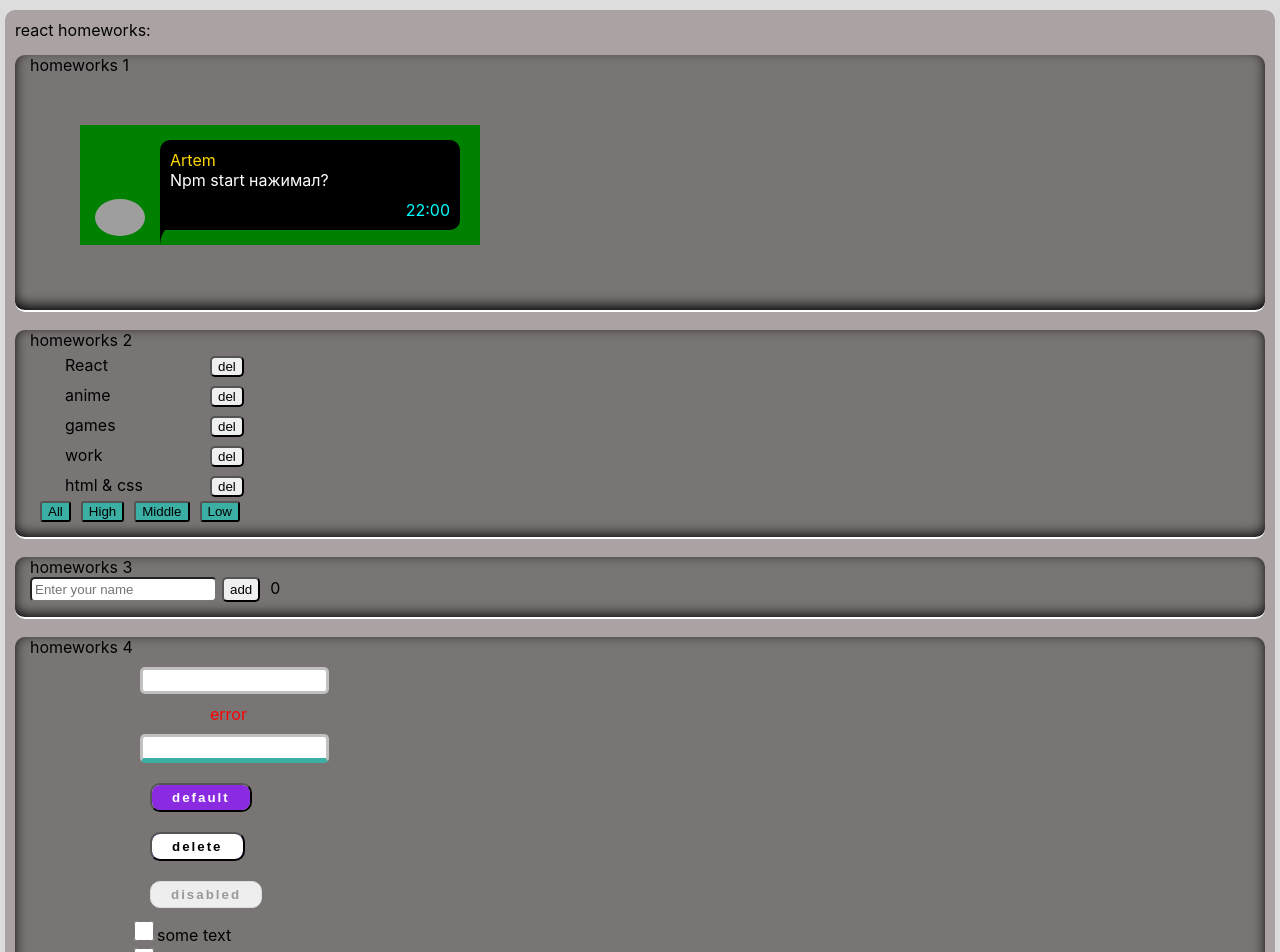
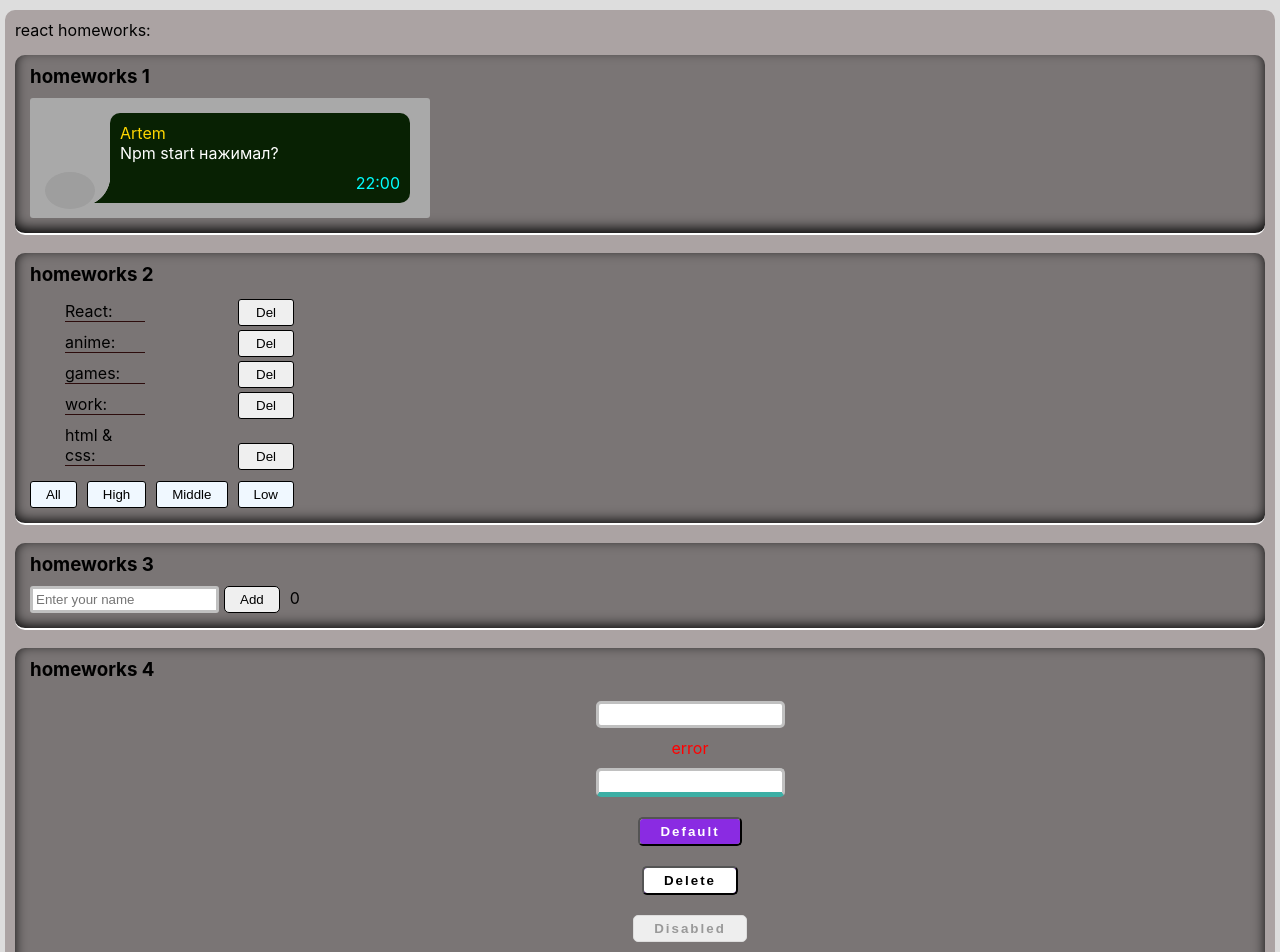
Before and after one commit to Deliriumbad/incubator-homeworks, a React (Create React App) app: page / in a window 1280 px wide. Shown: the top 952 px of the page. Built offline with nearby package versions, Linux system fonts and the light colour scheme; grey boxes are pictures that could not be loaded.

Commit message:
start commit

```diff
--- a/src/p2-homeworks/h1/HW1.tsx
+++ b/src/p2-homeworks/h1/HW1.tsx
@@ -12,7 +12,7 @@ const messageData = {
 function HW1() {
     return (
         <div className={s.container}>
-            homeworks 1
+            <h3>homeworks 1</h3>
             <Message
                 avatar={messageData.avatar}
                 name={messageData.name}
--- a/src/p2-homeworks/h1/Message.module.css
+++ b/src/p2-homeworks/h1/Message.module.css
@@ -9,17 +9,22 @@
     box-shadow: inset 0 -5px 13px -1px black;
 }
 
+.container h3 {
+    margin: 10px 0;
+}
+
 .wrapper {
-    background-color: green;
+    background-color: darkgray;
+    /*background-color: #aba3a3;*/
     display: flex;
     flex-direction: row;
     width: 400px;
-    margin: 50px;
     position: relative;
+    border-radius: 3px;
 }
 
 .contentWrapper {
-    background-color: black;
+    background-color: #082103;
     width: 300px;
     margin: 15px 0;
     padding: 10px 0;
@@ -34,12 +39,12 @@
 
 .contentWrapper::before {
     content: "";
+    width: 30px;
+    height: 27px;
     position: absolute;
-    bottom: -40px;
-    height: 50px;
-    width: 25px;
-    border-top-left-radius: 25px;
-    box-shadow: 0 -13px 0 0 black;
+    bottom: 0;
+    left: -30px;
+    background: radial-gradient(circle at 0px 0px, transparent, transparent 30px, #082103 30.7px);
 }
 
 .avatar img {
--- a/src/p2-homeworks/h2/Affair.tsx
+++ b/src/p2-homeworks/h2/Affair.tsx
@@ -20,10 +20,10 @@ export const Affair: React.FC<AffairPropsType> = (props) => {
     return (
         <div>
             <div className={s.affair}>
-                {affair.name}
+                {affair.name}:
             </div>
             <div className={s.button}>
-                <button onClick={deleteCallback}>del</button>
+                <button onClick={deleteCallback}>Del</button>
             </div>
         </div>
     );
--- a/src/p2-homeworks/h2/Affairs.module.css
+++ b/src/p2-homeworks/h2/Affairs.module.css
@@ -9,44 +9,50 @@
     box-shadow: inset 0 -3px 13px -1px black;
 }
 
-
-.hW2 {
-    height: 260px;
-}
-
-.someClass {
+.container h3 {
+    margin: 10px 0;
 }
 
 .affair {
     margin: 5px 35px;
     display: inline-block;
     width: 80px;
+    border-bottom: 1px solid #2c0c0c;
 }
 
 .button {
     display: inline-block;
-    margin-left: 30px;
+    margin-left: 58px;
 }
 
 .button button {
-   border-radius: 5px;
+    border-radius: 3px;
+    border: solid 1px;
+    padding: 5px 17px;
 }
 
 .button button:hover {
-    color: #8a7378;
-    background-color: aquamarine;
+    box-shadow: 0 0 10px 0 #8a2be2 inset, 0 0 10px 2px white;
+    color: black;
+    border: 1px solid white;
+    transition: .3s;
+    cursor: pointer;
 }
 
 .filterButton {
-    margin-left: 10px;
-    background-color: #3cafa5;
+    border: solid 1px;
+    margin: 10px 10px 0 0;
+    background-color: aliceblue;
     border-radius: 3px;
+    padding: 5px 15px;
+    cursor: pointer;
 }
 
 .filterButton:focus {
-    background-color: #ffe17f;
+    background-color: maroon;
+    color: white;
 }
 
 .filterButton:hover {
-    background-color: darkseagreen;
+    box-shadow: 0 0 10px 0 #8a2be2 inset, 0 0 10px 2px white;
 }
--- a/src/p2-homeworks/h2/HW2.tsx
+++ b/src/p2-homeworks/h2/HW2.tsx
@@ -46,7 +46,7 @@ function HW2() {
 
     return (
         <div className={s.container}>
-            homeworks 2
+            <h3>homeworks 2</h3>
             <Affairs
                 data={filteredAffairs}
                 setFilter={setFilter}
--- a/src/p2-homeworks/h3/Greeting.module.css
+++ b/src/p2-homeworks/h3/Greeting.module.css
@@ -9,6 +9,9 @@
     box-shadow: inset 0 -3px 13px -1px black;
 }
 
+.container h3 {
+    margin: 10px 0;
+}
 
 .error {
     border: 1px solid mediumvioletred;
@@ -32,26 +35,29 @@
 }
 
 .button {
-    height: 25px;
     border-radius: 5px;
+    padding: 5px 15px;
+    border: 1px solid;
 }
 
 .button:hover {
-    background-color: darkseagreen;
-    height: 25px;
+    box-shadow: 0 0 10px 0 #8a2be2 inset, 0 0 10px 2px white;
+    cursor: pointer;
 }
 
 .wrapper input {
     height: 15px;
     padding: 3px;
-    border-radius: 5px;
+    border-radius: 3px;
     margin-right: 5px;
+    border: 3px solid #c0c0c0;
 }
 
 .wrapper input:hover {
-    background-color: darkseagreen;
+    background-color: lightblue;
 }
 
 .wrapper input:focus {
-    background-color: darkseagreen;
+    background-color: lightblue;
+    outline: none;
 }
--- a/src/p2-homeworks/h3/Greeting.tsx
+++ b/src/p2-homeworks/h3/Greeting.tsx
@@ -29,7 +29,7 @@ export const Greeting: React.FC<GreetingPropsType> = (props) => {
                    onBlur={onBlurHandler}
                    placeholder={placeholder}
             />
-            <button onClick={addUser} className={s.button}>add</button>
+            <button onClick={addUser} className={s.button}>Add</button>
             <span className={s.counter}>{totalUsers}</span>
             <div className={errorTextClass}>{error}</div>
         </div>
--- a/src/p2-homeworks/h3/HW3.tsx
+++ b/src/p2-homeworks/h3/HW3.tsx
@@ -19,7 +19,7 @@ function HW3() {
 
     return (
         <div className={s.container}>
-            homeworks 3
+            <h3>homeworks 3</h3>
             <GreetingContainer users={users}
                                addUserCallback={addUserCallback}
             />
--- a/src/p2-homeworks/h4/HW4.module.css
+++ b/src/p2-homeworks/h4/HW4.module.css
@@ -9,6 +9,10 @@
     box-shadow: inset 0 -3px 13px -1px black;
 }
 
+.container h3 {
+    margin: 10px 0;
+}
+
 .blue {
     border-bottom: 5px solid #3cafa5;
 }
@@ -16,7 +20,7 @@
 .column {
     display: flex;
     flex-direction: column;
-    align-items: start;
+    align-items: center;
     padding-left: 100px;
 }
 
--- a/src/p2-homeworks/h4/HW4.tsx
+++ b/src/p2-homeworks/h4/HW4.tsx
@@ -21,7 +21,7 @@ function HW4() {
 
     return (
         <div className={s.container}>
-            homeworks 4
+            <h3>homeworks 4</h3>
             <div className={s.column}>
                 <SuperInputText
                     value={text}
@@ -38,18 +38,18 @@ function HW4() {
                 {/*----------------------------------------------------*/}
 
                 <SuperButton>
-                    default
+                    Default
                 </SuperButton>
 
                 <SuperButton
                     red // пропсу с булевым значением не обязательно указывать true
                     onClick={showAlert}
                 >
-                    delete {/*// название кнопки попадёт в children*/}
+                    Delete {/*// название кнопки попадёт в children*/}
                 </SuperButton>
 
                 <SuperButton disabled>
-                    disabled
+                    Disabled
                 </SuperButton>
 
                 {/*----------------------------------------------------*/}
@@ -65,7 +65,6 @@ function HW4() {
                                onChange={testOnChange}
                 />
             </div>
-            <hr/>
         </div>
     )
 }
--- a/src/p2-homeworks/h4/common/c1-SuperInputText/SuperInputText.module.css
+++ b/src/p2-homeworks/h4/common/c1-SuperInputText/SuperInputText.module.css
@@ -1,4 +1,3 @@
-
 .superInput,
 .errorInput{
     margin: 10px;
@@ -21,7 +20,6 @@
 
 .error {
     color: red;
-    margin-left: 80px;
 }
 
 .finalSpanClassName {
--- a/src/p2-homeworks/h4/common/c2-SuperButton/SuperButton.module.css
+++ b/src/p2-homeworks/h4/common/c2-SuperButton/SuperButton.module.css
@@ -3,8 +3,8 @@
     display: inline-block;
     padding: 5px 20px;
     margin: 10px 20px;
-    border-radius: 10px;
-    box-shadow: 0 0 40px 40px #8a2be2 inset, 0 0 0 0 #F137A6;
+    border-radius: 5px;
+    box-shadow: 0 0 40px 40px #8a2be2 inset, 0 0 0 0 #8a2be2;
     font-family: 'Montserrat', sans-serif;
     font-weight: bold;
     letter-spacing: 2px;
@@ -12,9 +12,10 @@
     transition: .15s ease-in-out;
 }
 .default:hover {
-    box-shadow: 0 0 10px 0 #8a2be2 inset, 0 0 10px 4px #f589a9;
+    box-shadow: 0 0 10px 0 #8a2be2 inset, 0 0 10px 4px #8a2be2;
     color: black;
     transition: .5s;
+    cursor: pointer;
 }
 
 .red {
@@ -22,7 +23,7 @@
     display: inline-block;
     padding: 5px 20px;
     margin: 10px 20px;
-    border-radius: 10px;
+    border-radius: 5px;
     box-shadow: 0 0 40px 40px white inset, 0 0 0 0 #8a2be2;
     font-family: 'Montserrat', sans-serif;
     font-weight: bold;
@@ -36,6 +37,7 @@
     color: white;
     border: 2px solid white;
     transition: 1s;
+    cursor: pointer;
 }
 
 .default:disabled {
@@ -45,3 +47,7 @@
     box-shadow: none;
     border: 1px solid #ddd;
 }
+
+.default:disabled:hover {
+    cursor: progress;
+}
```
